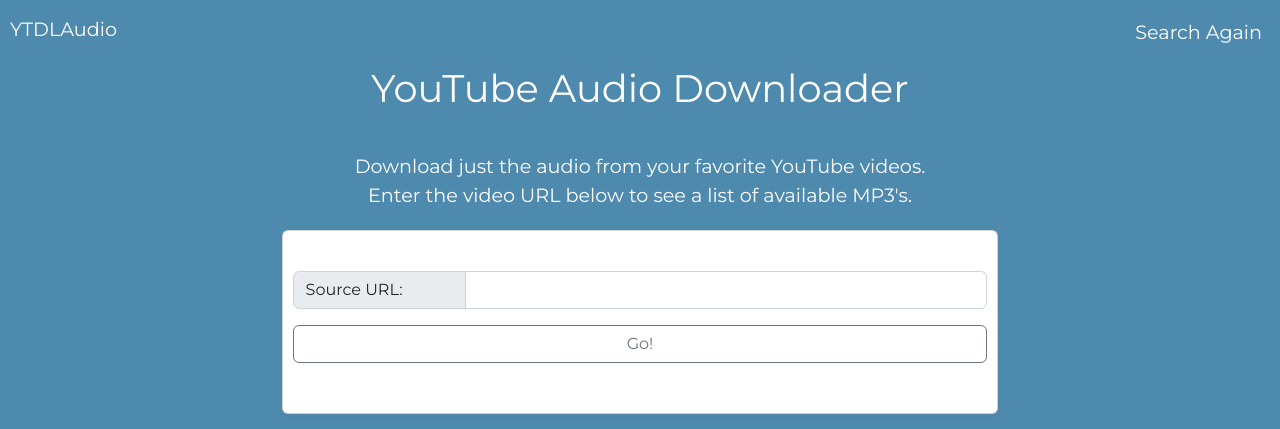
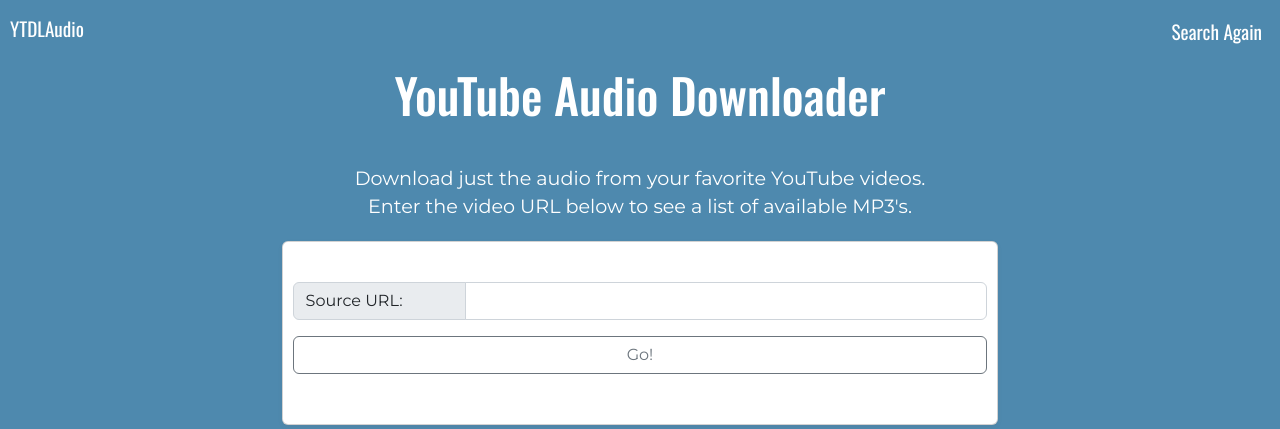
Before and after one commit to jamesslinger/YTDLAudio, a Flask app: page / in a window 1280 px wide. Shown: the top 429 px of the page. Run offline with Flask 2, Linux system fonts and the light colour scheme.

Commit message:
Changed title/brand font.

```diff
--- a/static/css/style.css
+++ b/static/css/style.css
@@ -1,4 +1,5 @@
 #nav-brand {
+    font-family: 'Oswald', sans-serif;
     position: fixed;
     top: 10px;
     left: 10px;
@@ -8,6 +9,7 @@
 }
 
 #navbarNav a {
+    font-family: 'Oswald', sans-serif;
     position: fixed;
     top: 10px;
     right: 10px;
@@ -57,7 +59,8 @@ body {
 }
 
 .title h1 {
-    font-size: 2.4rem;
+    font-family: 'Oswald', sans-serif;
+    font-size: 3rem;
     margin: 50px auto 30px;
     color:#FFF;
     font-weight:500;
--- a/templates/base.html
+++ b/templates/base.html
@@ -6,7 +6,7 @@
     <title>YTDLAudio - Search {% block title %} {% endblock %}</title>
     <link rel="preconnect" href="https://fonts.googleapis.com">
     <link rel="preconnect" href="https://fonts.gstatic.com" crossorigin>
-    <link href="https://fonts.googleapis.com/css2?family=Montserrat:ital,wght@0,400;0,700;0,900;1,400;1,700;1,900&display=swap" rel="stylesheet">
+    <link href="https://fonts.googleapis.com/css2?family=Montserrat:ital,wght@0,400;0,700;0,900;1,400;1,700;1,900&family=Oswald:wght@400;500;600;700&display=swap" rel="stylesheet">
     <link rel="stylesheet" href="https://cdn.jsdelivr.net/npm/bootstrap@5.2.0-beta1/dist/css/bootstrap.min.css"  integrity="sha384-0evHe/X+R7YkIZDRvuzKMRqM+OrBnVFBL6DOitfPri4tjfHxaWutUpFmBp4vmVor" crossorigin="anonymous">
     <link rel="stylesheet" href="/static/css/style.css">
     <script src="https://cdn.jsdelivr.net/npm/jquery@3.4.1/dist/jquery.min.js"></script>
```
